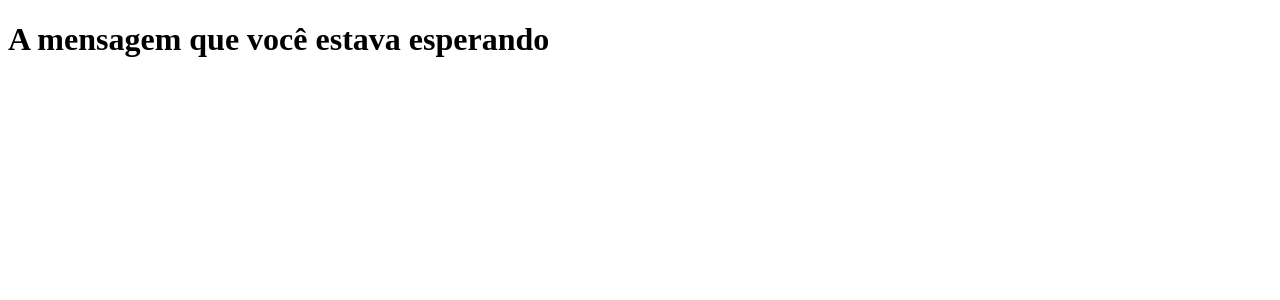
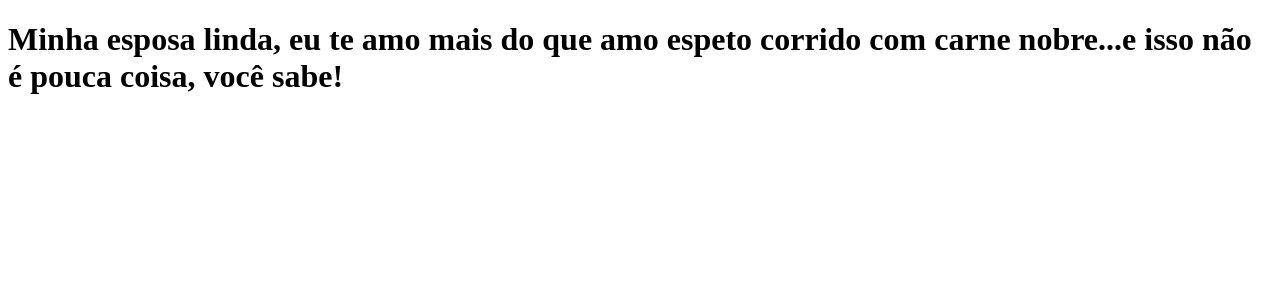
Before and after one commit to matheeeusl/clone-tabnews, a Next.js app: page / in a window 1280 px wide. Shown: the top 300 px of the page. Built offline with nearby package versions, Linux system fonts and the light colour scheme.

Commit message:
atualizar mensagem para minha esposa

```diff
--- a/pages/index.js
+++ b/pages/index.js
@@ -1,5 +1,5 @@
 function Home() {
-  return <h1>A mensagem que você estava esperando</h1>;
+  return <h1>Minha esposa linda, eu te amo mais do que amo espeto corrido com carne nobre...e isso não é pouca coisa, você sabe!</h1>;
 }
 
 export default Home;
```
